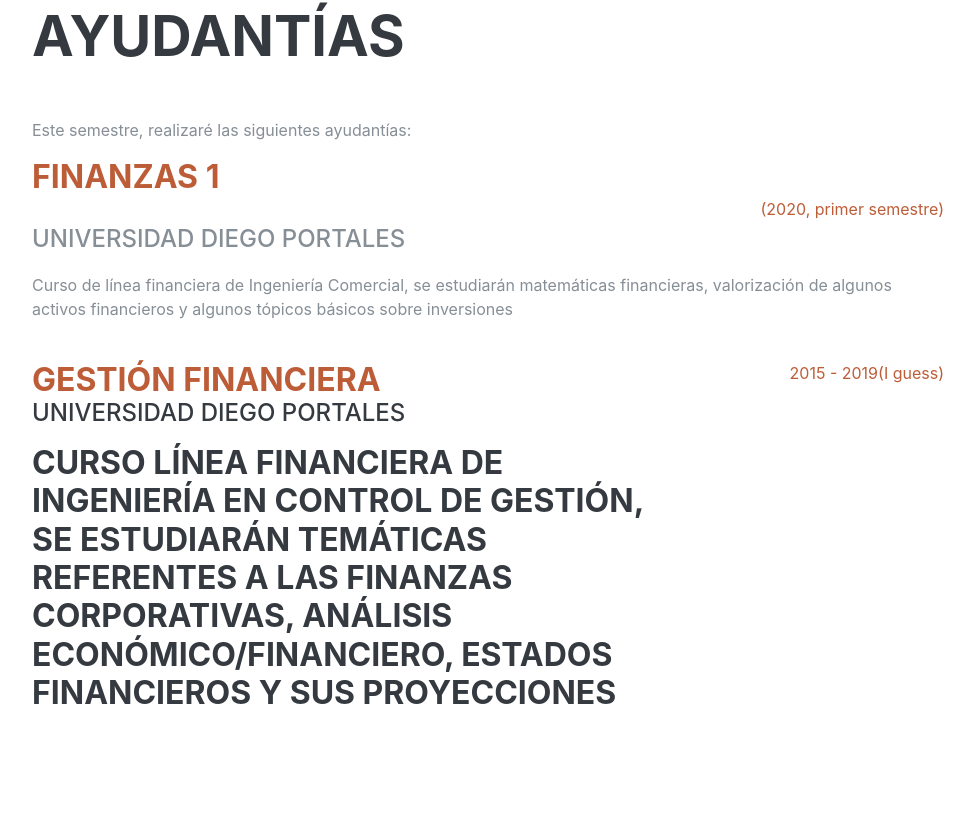
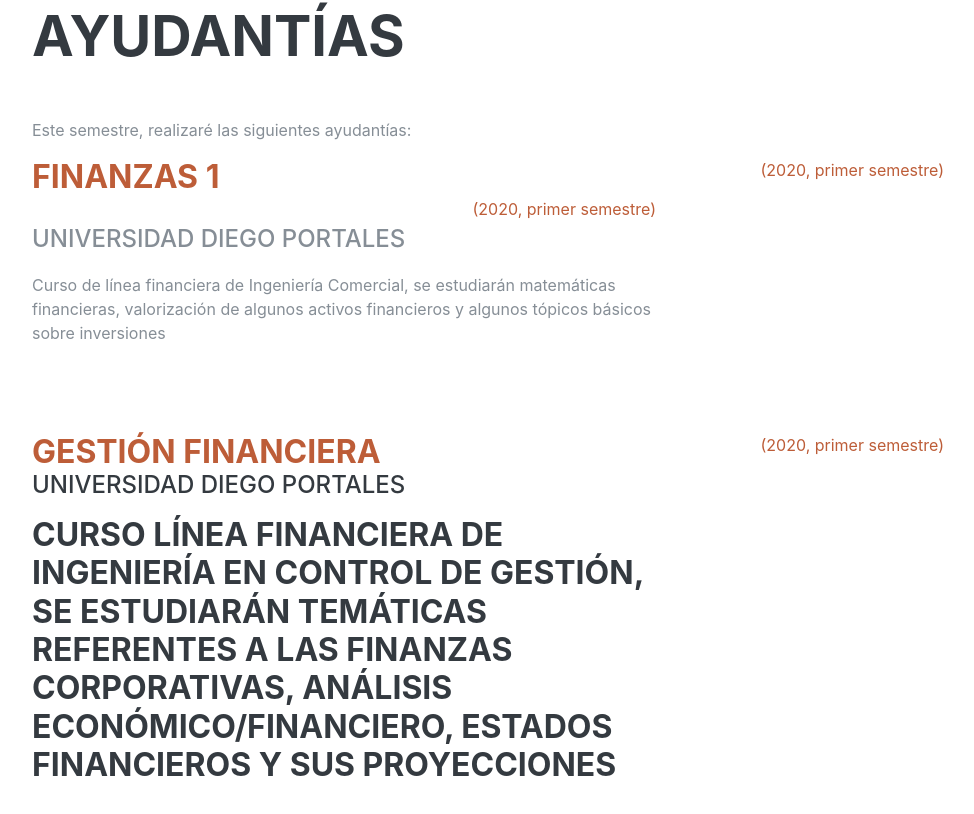
Before and after one commit to Haensgen/ghaensgen.github.io, a website: page index.html in a window 1280 px wide. Shown: the part 846-1660 px from the top of the page, without its empty margins (288-1262 px from the left). Drawn offline with Linux system fonts and the light colour scheme; a web font is replaced by a local one.

Commit message:
Update index.html

```diff
--- a/index.html
+++ b/index.html
@@ -93,12 +93,17 @@
         <h2 class="mb-5">Ayudantías</h2>
         <p>Este semestre, realizaré las siguientes ayudantías:</p>
 
+          <div class="resume-item d-flex flex-column flex-md-row justify-content-between mb-5">
           <div class="resume-content">
             <h3 class="mb-0"><a href="https://haensgen.github.io/finanzas/">Finanzas 1</a></h3><div class="resume-date text-md-right"><span class="text-primary">(2020, primer semestre)</span>
            </div>
             <div class="subheading mb-3">Universidad Diego Portales </div>
             <p>Curso de línea financiera de Ingeniería Comercial, se estudiarán matemáticas financieras, valorización de algunos activos financieros y algunos tópicos básicos sobre inversiones </p>
           </div>
+               <div class="resume-date text-md-right">
+            <span class="text-primary">(2020, primer semestre)</span>
+          </div>
+        </div>
 
 
         <br/>
@@ -109,7 +114,7 @@
             <p>Curso línea financiera de Ingeniería en Control de Gestión, se estudiarán temáticas referentes a las finanzas corporativas, análisis económico/financiero, estados financieros y sus proyecciones</p>
           </div>
          <div class="resume-date text-md-right">
-            <span class="text-primary">2015 - 2019(I guess)</span>
+            <span class="text-primary">(2020, primer semestre)</span>
           </div>
         </div>
 
```
